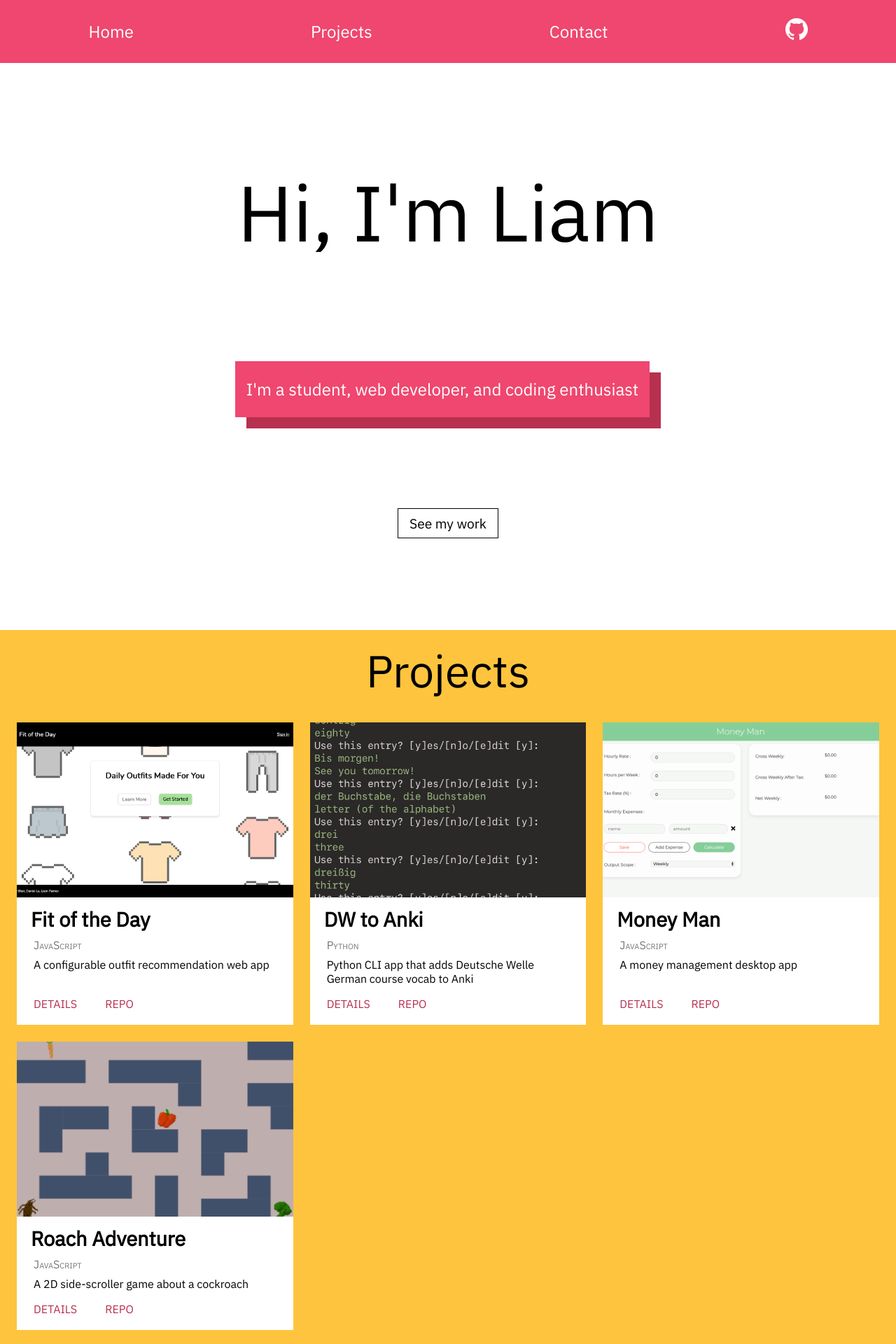
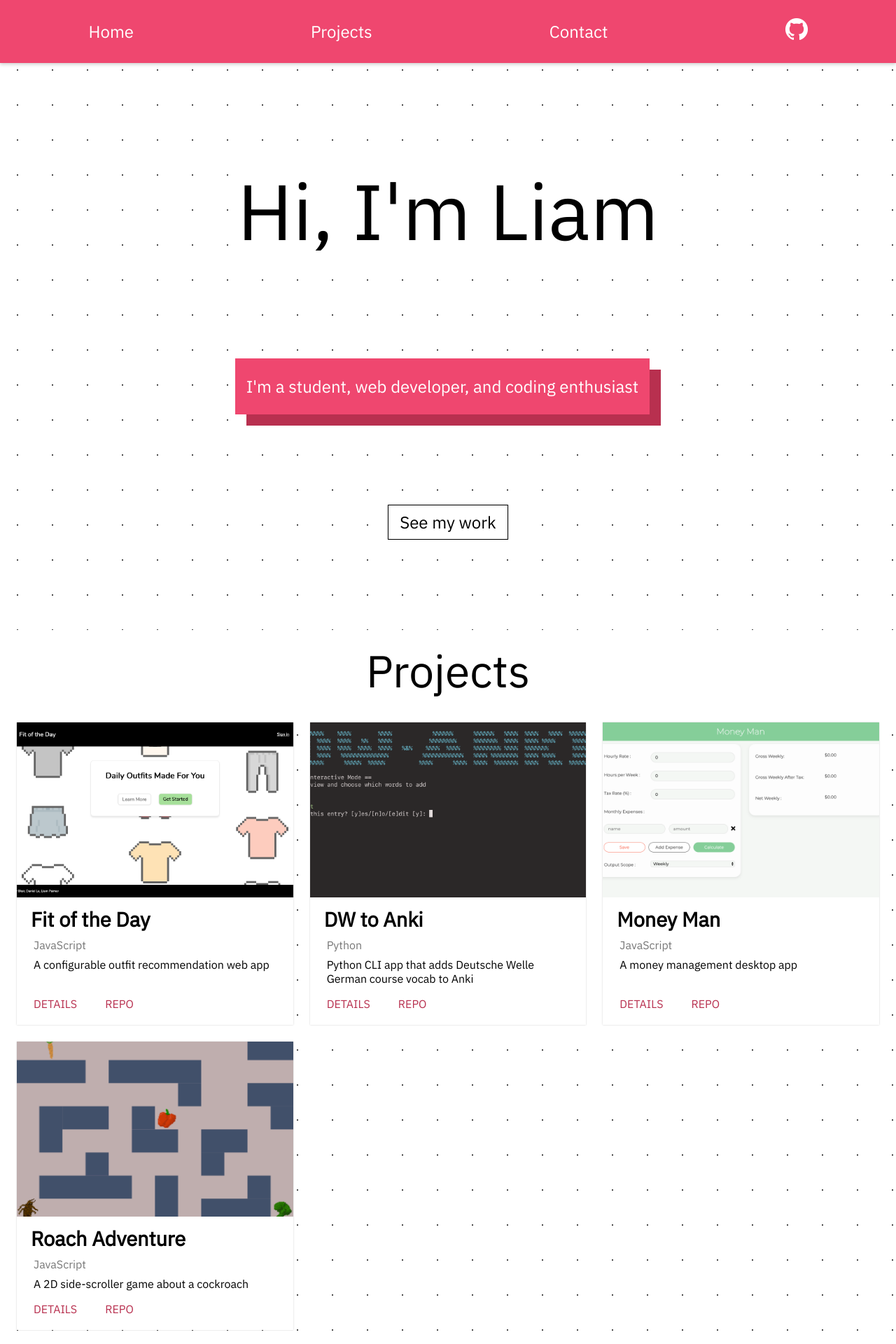
Before and after one commit to liampalmer0/liampalmer0.github.io, a Jekyll site: the page built from index.html, in a window 1280 px wide. Shown: the top 1920 px of the page at 70% size. Built offline with Jekyll 4.4.1, drawn with Linux system fonts in a browser that asks for light colours.

Commit message:
add dot bkg & material design elevation
change dw anki picture

```diff
--- a/assets/style.scss
+++ b/assets/style.scss
@@ -41,7 +41,24 @@
 }
 body {
   font-size: 1rem;
-  background-color: var(--main-bg);
+  // dotted background
+  background: linear-gradient(
+      0deg,
+      rgba(255, 255, 255, 1) 48%,
+      rgba(40, 40, 40, 1) 48%,
+      rgba(40, 40, 40, 1) 52%,
+      rgba(255, 255, 255, 1) 52%
+    ),
+    linear-gradient(
+      90deg,
+      rgba(255, 255, 255, 1) 48%,
+      rgba(40, 40, 40, 1) 48%,
+      rgba(40, 40, 40, 1) 52%,
+      rgba(255, 255, 255, 1) 52%
+    );
+  background-blend-mode: screen;
+  background-size: 50px 50px;
+  background-position: 0 -25px;
   color: #161616;
   width: 100%;
   margin: 0 auto;
@@ -63,6 +80,7 @@ nav {
   padding: 0.65rem 0;
   min-height: 10vh;
   width: 100%;
+  box-shadow: 0px 2px 5px rgba(0, 0, 0, 0.2);
 }
 nav a {
   border-radius: 2rem;
@@ -78,7 +96,6 @@ nav a:hover {
   background-color: var(--main-bg);
   color: var(--primary-dark);
   transition: background-color 0.1s ease-in;
-  box-shadow: rgba(0, 0, 0, 0.1);
 }
 nav div {
   text-align: center;
@@ -119,6 +136,7 @@ h2.header-text {
   justify-content: center;
 }
 .hero-heading h1 {
+  background-color: var(--main-bg);
   margin: auto 0;
 }
 .hero-desc {
@@ -132,20 +150,28 @@ h2.header-text {
 }
 .hero .go {
   flex: 0 2;
-  font-size: 1.2rem;
 }
 .hero .go span a {
   border: solid 1px black;
   padding: 0.5rem 1rem;
   margin: 1rem;
+  font-size: 1.5rem;
   text-decoration: none;
   color: inherit;
+  background-color: var(--main-bg);
+  box-shadow: 0px 0 2px rgba(0, 0, 0, 0.2);
+}
+.hero .go span a:hover {
+  box-shadow: 0px 0 4px rgba(0, 0, 0, 0.2);
 }
 
 /* Projects ================================================== */
 .projects {
-  background-color: var(--secondary);
+  background-color: transparent;
   color: var(--main-fg);
+}
+.projects h2.header-text {
+  background-color: var(--main-bg);
 }
 .project-list {
   display: grid;
@@ -163,6 +189,7 @@ h2.header-text {
   background-color: var(--main-bg);
   color: var(--main-fg);
   transition: transform 0.4s;
+  box-shadow: 0px 0 2px rgba(0, 0, 0, 0.2);
 }
 .project * {
   z-index: 1;
@@ -175,7 +202,7 @@ h2.header-text {
   right: 0;
   bottom: 0;
   opacity: 0;
-  box-shadow: 0px 0.5rem 1rem rgba(0, 0, 0, 0.2);
+  box-shadow: 0px 0 8px rgba(0, 0, 0, 0.2);
   transition: opacity 0.4s;
 }
 .project .card-body {
@@ -197,7 +224,6 @@ h2.header-text {
 }
 .project .lang {
   display: block;
-  font-variant: small-caps;
   width: 100%;
   margin-bottom: 0.5rem;
   color: #777777;
```
Also changed, not shown: assets/img/projects/dw-anki.png.
